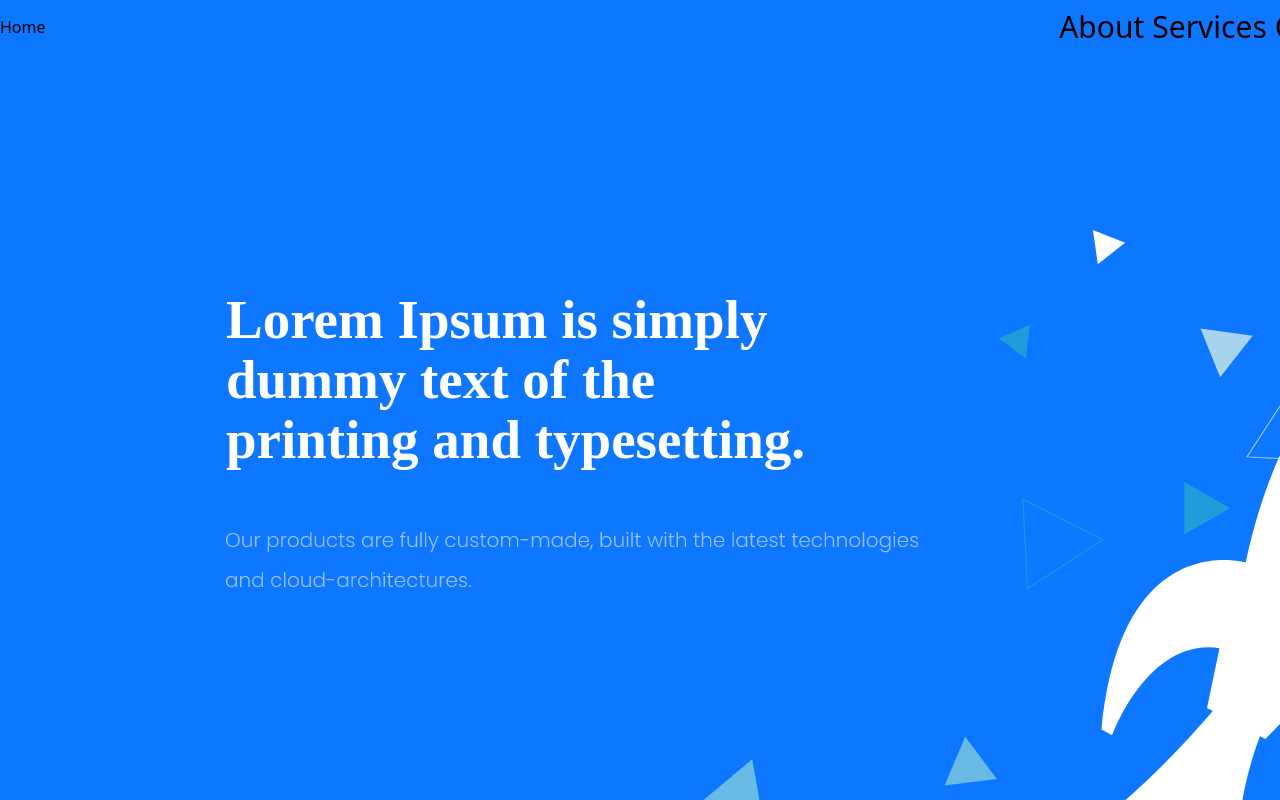
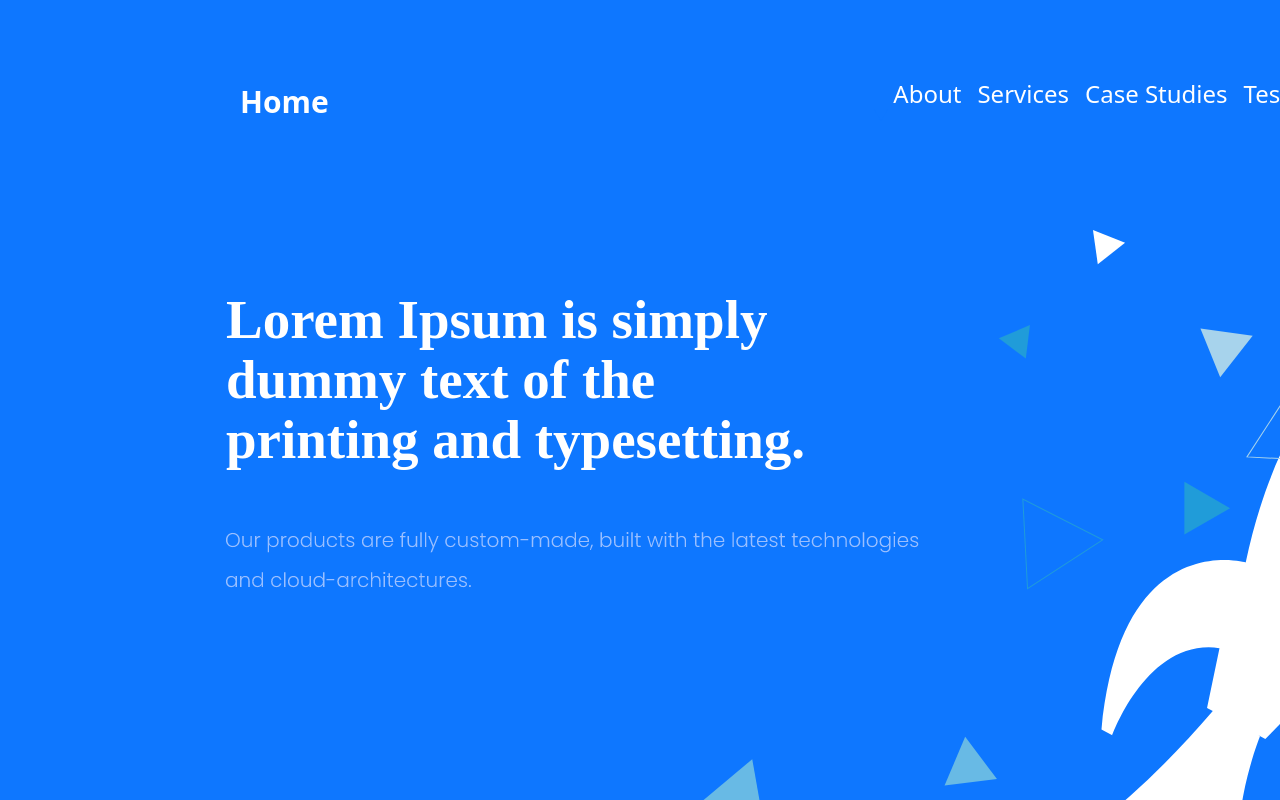
Before and after one commit to AdityaBaxla/secure-blink-vue3, a Vue app: page / in a window 1280 px wide. Shown: the top 800 px of the page. Built offline with nearby package versions, Linux system fonts and the light colour scheme.

Commit message:
navbar top made

```diff
--- a/src/components/NavbarHomeTop.vue
+++ b/src/components/NavbarHomeTop.vue
@@ -4,18 +4,18 @@ import { RouterLink, RouterView } from 'vue-router'
 </script>
 
 <template>
-  <nav class="navbar flex flex-row w-full justify-between items-center pr-20">
+  <nav class="navbar flex flex-row w-full justify-between items-center ml-60">
     <div>
-      <RouterLink to="/">Home</RouterLink>
+      <RouterLink to="/" class="text-3xl text-white font-semibold">Home</RouterLink>
     </div>
 
-    <RouterLink to="/login" class="flex flex-row gap-2 text-3xl">
+    <RouterLink to="/login" class="sitems-center nav-right flex flex-row gap-4 text-2xl text-white">
       <span>About</span>
       <span>Services</span>
       <span>Case Studies</span>
       <span>Testimonials</span>
       <span>Contact</span>
-      <span>Login</span>
+      <div class="rounded-md bg-white text-blue-600 p-2 px-4">Login</div>
     </RouterLink>
   </nav>
 </template>
@@ -23,13 +23,17 @@ import { RouterLink, RouterView } from 'vue-router'
 <script lang="ts"></script>
 
 <style scoped>
+.nav-right {
+}
+
 div {
   position: relative;
 }
 .navbar {
   position: relative; /* Position the navbar relative to the viewport */
   z-index: 9999; /* Ensure the navbar is on top of everything */
-  width: 1920px;
+  width: 1358px;
+  top: 75px;
   height: 53px;
   background-color: transparent; /* Example background color */
 }
```
